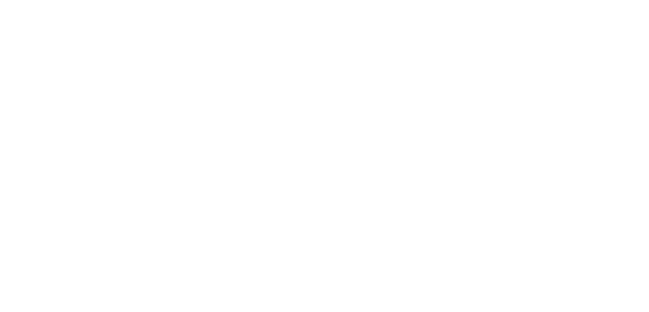
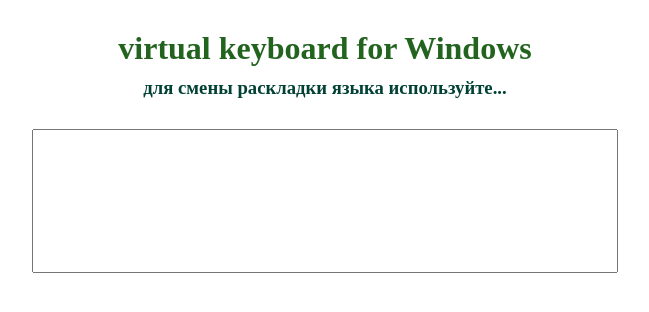
Before and after one commit to confesssa/windows-virtual-keyboard-1, a plain HTML site: page index.html in a window 1280 px wide. Shown: the whole page, without its empty margins (315-964 px from the left). Drawn offline with Linux system fonts and the light colour scheme.

Commit message:
feat: generate Title and TextArea through JS

```diff
--- a/index.js
+++ b/index.js
@@ -0,0 +1,14 @@
+const title = document.createElement('h1');
+title.innerHTML = 'virtual keyboard for Windows';
+title.classList.add('title');
+document.body.appendChild(title);
+
+const switchLang = document.createElement('h3');
+switchLang.innerHTML = 'для смены раскладки языка используйте...';
+switchLang.classList.add('switchLang');
+document.body.appendChild(switchLang);
+
+const textArea = document.createElement('textArea');
+textArea.classList.add('use-keyboard-input', 'textArea');
+textArea.style
+document.body.appendChild(textArea);
--- a/style.css
+++ b/style.css
@@ -1,3 +1,25 @@
+* {
+  margin: 0;
+  text-align: center;
+  padding-top: 10px;
+}
+
+.title {
+  color: #22631e;
+}
+
+.switchLang {
+  color: #004134;
+}
+
+.textArea {
+  margin-top: 30px;
+  width: 580px;
+  height: 130px;
+  resize: none;
+  text-align: left;
+}
+
 .keyboard {
   position: fixed;
   left: 0;
```
Also changed, not shown: index.html (+1 -2 lines).
